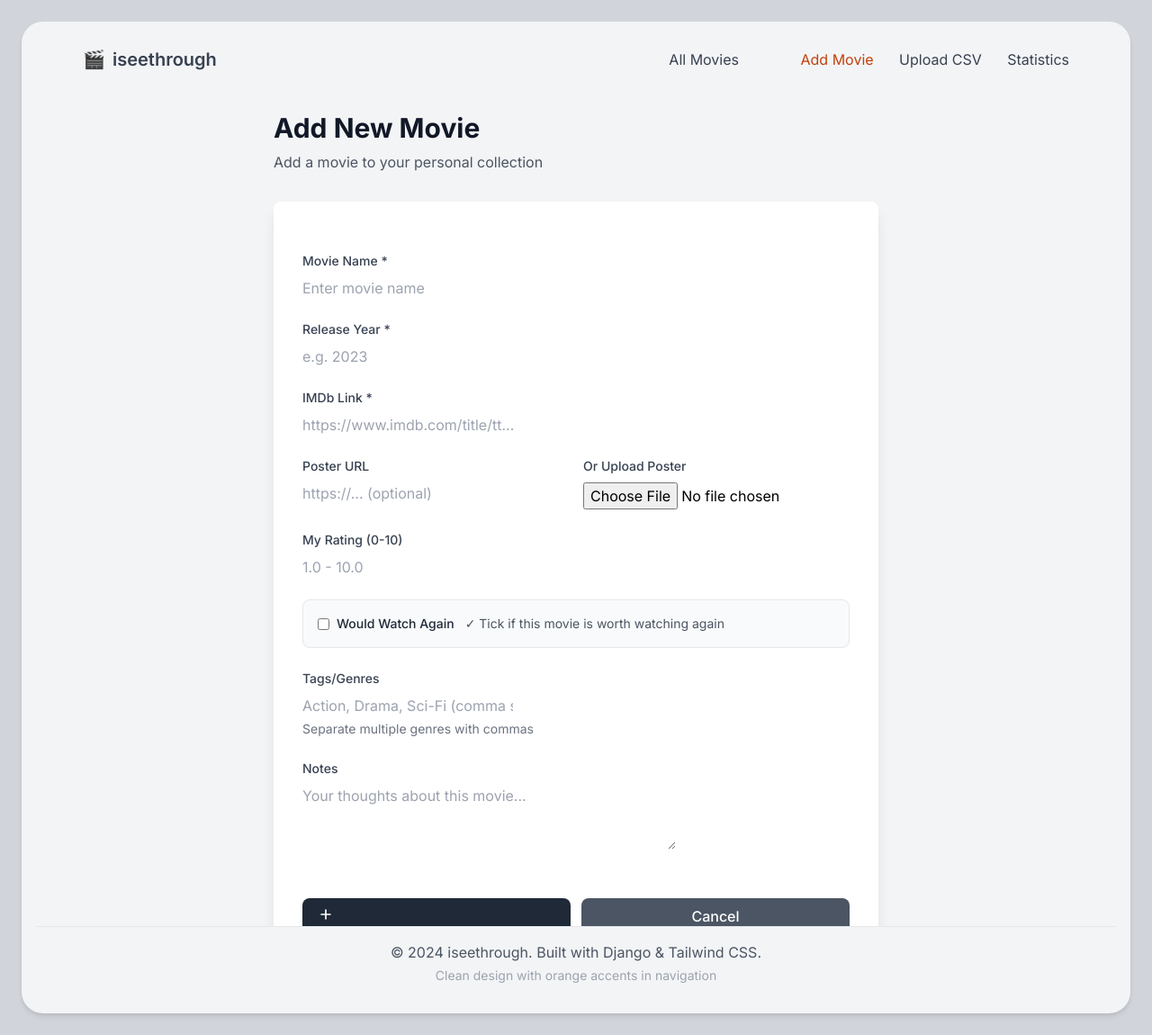
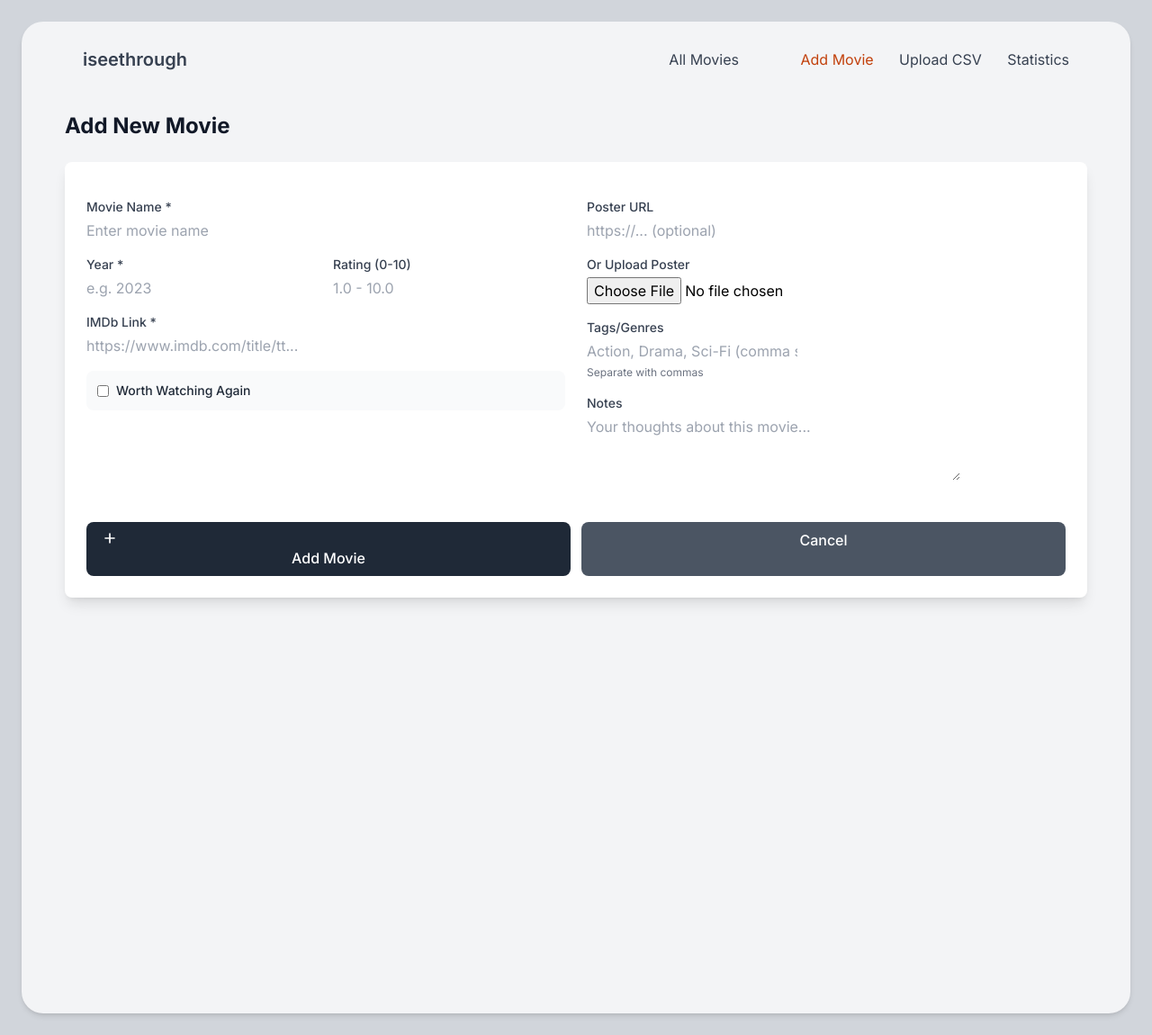
Before and after one commit to himanshuone/django-movie-tracker, a Django app: page /add/ in a window 1280 px wide. Shown: the whole page at 90% size. Run offline with Django 5.2, Linux system fonts and the light colour scheme; style sheets or scripts are compiled from the project's sources.

Commit message:
Fix UI issues and enhance user experience
✅ Fixed button alignment in movie cards - consistent positioning regardless of content
✅ Created statistics page with comprehensive movie analytics
✅ Redesigned add movie page - compact two-column layout, no scrolling needed
✅ Removed redundant elements:
  - Footer text and branding
  - Movie icon from iseethrough logo
  - Duplicate header text and buttons from dashboard
✅ Enhanced movie card layout with flex layout for consistent heights
✅ Rebuilt CSS with all style improvements

```diff
--- a/static/css/input.css
+++ b/static/css/input.css
@@ -14,7 +14,7 @@
 @layer components {
   /* Movie Card Component */
   .movie-card {
-    @apply bg-white rounded-lg shadow-movie-card hover:shadow-movie-card-hover transition-all duration-300 transform hover:-translate-y-1 overflow-hidden;
+    @apply bg-white rounded-lg shadow-movie-card hover:shadow-movie-card-hover transition-all duration-300 transform hover:-translate-y-1 overflow-hidden flex flex-col h-full;
   }
 
   /* Movie Poster Styles */
--- a/templates/base.html
+++ b/templates/base.html
@@ -20,7 +20,6 @@
         <div class="flex items-center justify-between p-3 text-gray-700">
         <div class="text-xl font-semibold ml-10">
             <a href="{% url 'movie_list' %}" class="flex items-center space-x-2">
-                <span>🎬</span>
                 <span>iseethrough</span>
             </a>
         </div>
@@ -72,11 +71,7 @@
         </main>
 
         <!-- Footer -->
-        <footer class="border-t border-gray-200 py-4 mt-auto">
-            <div class="text-center">
-            <p class="text-gray-600">&copy; 2024 iseethrough. Built with Django & Tailwind CSS.</p>
-                <p class="text-sm text-gray-400 mt-1">Clean design with orange accents in navigation</p>
-            </div>
+        <footer class="py-2 mt-auto">
         </footer>
     </div>
 
--- a/templates/movies/add_movie.html
+++ b/templates/movies/add_movie.html
@@ -3,21 +3,24 @@
 {% block title %}Add Movie - iseethrough{% endblock %}
 
 {% block content %}
-<div class="max-w-2xl mx-auto">
+<div class="max-w-6xl mx-auto">
     <!-- Header -->
-    <div class="mb-8">
-        <h1 class="text-3xl font-bold text-gray-900 mb-2">Add New Movie</h1>
-        <p class="text-gray-600">Add a movie to your personal collection</p>
+    <div class="mb-6">
+        <h1 class="text-2xl font-bold text-gray-900 mb-1">Add New Movie</h1>
     </div>
 
     <!-- Form -->
-    <div class="bg-white rounded-lg shadow-lg p-8">
-        <form method="post" enctype="multipart/form-data" class="space-y-6">
+    <div class="bg-white rounded-lg shadow-lg p-6">
+        <form method="post" enctype="multipart/form-data" class="space-y-4">
             {% csrf_token %}
 
+            <!-- Grid Layout for Compact Form -->
+            <div class="grid grid-cols-1 lg:grid-cols-2 gap-6">
+                <!-- Left Column -->
+                <div class="space-y-4">
                     <!-- Movie Name -->
                     <div>
-                <label for="{{ form.name.id_for_label }}" class="block text-sm font-medium text-gray-700 mb-2">
+                        <label for="{{ form.name.id_for_label }}" class="block text-sm font-medium text-gray-700 mb-1">
                             Movie Name *
                         </label>
                         {{ form.name }}
@@ -26,10 +29,11 @@
                         {% endif %}
                     </div>
 
-            <!-- Year -->
+                    <!-- Year and Rating -->
+                    <div class="grid grid-cols-2 gap-4">
                         <div>
-                <label for="{{ form.year.id_for_label }}" class="block text-sm font-medium text-gray-700 mb-2">
-                    Release Year *
+                            <label for="{{ form.year.id_for_label }}" class="block text-sm font-medium text-gray-700 mb-1">
+                                Year *
                             </label>
                             {{ form.year }}
                             {% if form.year.errors %}
@@ -37,9 +41,20 @@
                             {% endif %}
                         </div>
 
+                        <div>
+                            <label for="{{ form.rating.id_for_label }}" class="block text-sm font-medium text-gray-700 mb-1">
+                                Rating (0-10)
+                            </label>
+                            {{ form.rating }}
+                            {% if form.rating.errors %}
+                                <div class="text-red-600 text-sm mt-1">{{ form.rating.errors }}</div>
+                            {% endif %}
+                        </div>
+                    </div>
+
                     <!-- IMDb Link -->
                     <div>
-                <label for="{{ form.imdb_link.id_for_label }}" class="block text-sm font-medium text-gray-700 mb-2">
+                        <label for="{{ form.imdb_link.id_for_label }}" class="block text-sm font-medium text-gray-700 mb-1">
                             IMDb Link *
                         </label>
                         {{ form.imdb_link }}
@@ -48,11 +63,23 @@
                         {% endif %}
                     </div>
 
+                    <!-- Watch Again Checkbox -->
+                    <div class="flex items-center space-x-3 p-3 bg-gray-50 rounded-lg">
+                        <div class="flex items-center">
+                            {{ form.watch_again }}
+                            <label for="{{ form.watch_again.id_for_label }}" class="ml-2 text-sm font-medium text-gray-800">
+                                Worth Watching Again
+                            </label>
+                        </div>
+                    </div>
+                </div>
+
+                <!-- Right Column -->
+                <div class="space-y-4">
                     <!-- Poster Options -->
-            <div class="grid grid-cols-1 md:grid-cols-2 gap-4">
-                <!-- Poster URL -->
+                    <div class="space-y-4">
                         <div>
-                    <label for="{{ form.poster_url.id_for_label }}" class="block text-sm font-medium text-gray-700 mb-2">
+                            <label for="{{ form.poster_url.id_for_label }}" class="block text-sm font-medium text-gray-700 mb-1">
                                 Poster URL
                             </label>
                             {{ form.poster_url }}
@@ -61,9 +88,8 @@
                             {% endif %}
                         </div>
 
-                <!-- Poster Upload -->
                         <div>
-                    <label for="{{ form.poster_image.id_for_label }}" class="block text-sm font-medium text-gray-700 mb-2">
+                            <label for="{{ form.poster_image.id_for_label }}" class="block text-sm font-medium text-gray-700 mb-1">
                                 Or Upload Poster
                             </label>
                             {{ form.poster_image }}
@@ -73,40 +99,13 @@
                         </div>
                     </div>
 
-            <!-- Rating -->
-            <div>
-                <label for="{{ form.rating.id_for_label }}" class="block text-sm font-medium text-gray-700 mb-2">
-                    My Rating (0-10)
-                </label>
-                {{ form.rating }}
-                {% if form.rating.errors %}
-                    <div class="text-red-600 text-sm mt-1">{{ form.rating.errors }}</div>
-                {% endif %}
-            </div>
-
-            <!-- Watch Again Checkbox -->
-            <div class="flex items-center space-x-3 p-4 bg-gray-50 rounded-lg border border-gray-200">
-                <div class="flex items-center">
-                    {{ form.watch_again }}
-                    <label for="{{ form.watch_again.id_for_label }}" class="ml-2 text-sm font-medium text-gray-800">
-                        Would Watch Again
-                    </label>
-                </div>
-                <div class="text-sm text-gray-600">
-                    ✓ Tick if this movie is worth watching again
-                </div>
-            </div>
-            {% if form.watch_again.errors %}
-                <div class="text-red-600 text-sm">{{ form.watch_again.errors }}</div>
-            {% endif %}
-
                     <!-- Tags/Genres -->
                     <div>
-                <label for="{{ form.tags.id_for_label }}" class="block text-sm font-medium text-gray-700 mb-2">
+                        <label for="{{ form.tags.id_for_label }}" class="block text-sm font-medium text-gray-700 mb-1">
                             Tags/Genres
                         </label>
                         {{ form.tags }}
-                <div class="text-sm text-gray-500 mt-1">Separate multiple genres with commas</div>
+                        <div class="text-xs text-gray-500 mt-1">Separate with commas</div>
                         {% if form.tags.errors %}
                             <div class="text-red-600 text-sm mt-1">{{ form.tags.errors }}</div>
                         {% endif %}
@@ -114,13 +113,15 @@
 
                     <!-- Notes -->
                     <div>
-                <label for="{{ form.notes.id_for_label }}" class="block text-sm font-medium text-gray-700 mb-2">
+                        <label for="{{ form.notes.id_for_label }}" class="block text-sm font-medium text-gray-700 mb-1">
                             Notes
                         </label>
                         {{ form.notes }}
                         {% if form.notes.errors %}
                             <div class="text-red-600 text-sm mt-1">{{ form.notes.errors }}</div>
                         {% endif %}
+                    </div>
+                </div>
             </div>
 
             <!-- Form Errors -->
```
Also changed, not shown: templates/movies/movie_list.html (+7 -25 lines), templates/movies/stats.html (added, +117 -0 lines). Lines whose indentation alone changed are shown as unchanged.
